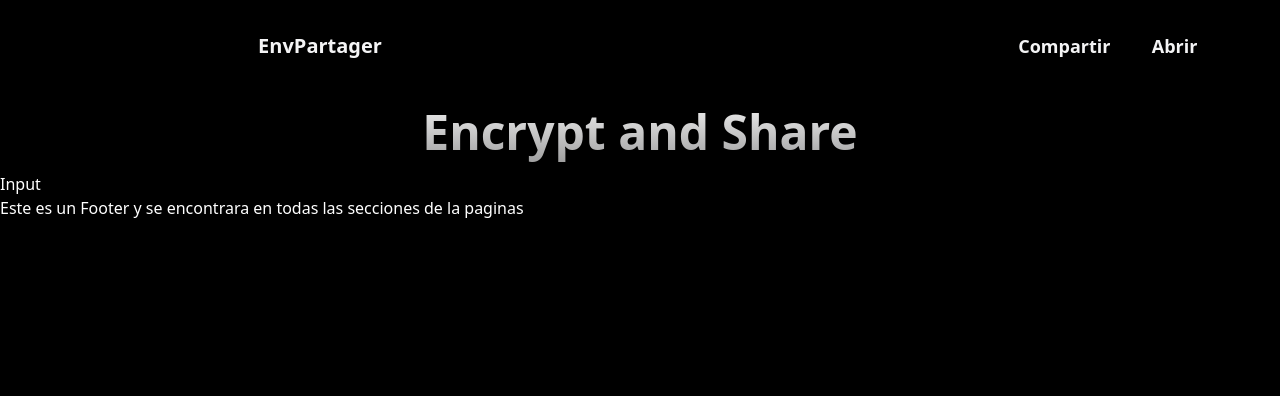
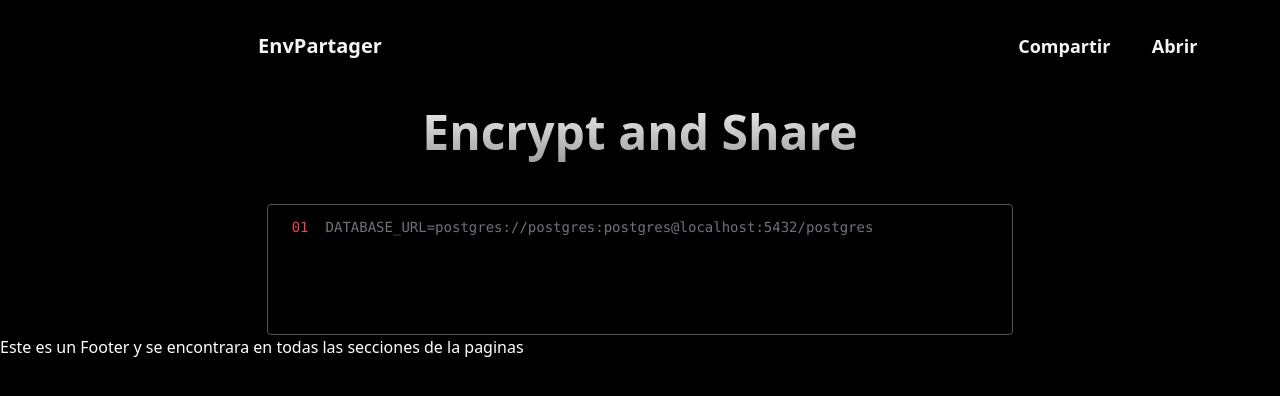
Before and after one commit to FxIvan/envshareNextJS, a Next.js app: page /share in a window 1280 px wide. Shown: the top 396 px of the page. Built offline with nearby package versions, Linux system fonts and the light colour scheme.

Commit message:
TextArea

```diff
--- a/src/app/component/inputTextArea/inputTextArea.js
+++ b/src/app/component/inputTextArea/inputTextArea.js
@@ -1,7 +1,36 @@
-export default function InputTextArea(){
-    return(
-        <div>
-            <h2 className="text-white">Input</h2>
+"use client";
+import { Fragment, useState } from "react";
+
+export default function InputTextArea() {
+  const [inputArea, setInputArea] = useState("");
+  return (
+    <div>
+      <pre className="px-4 py-3 mt-8 font-mono text-left bg-transparent border rounded border-zinc-600 focus:border-zinc-100/80 focus:ring-0 sm:text-sm text-zinc-100  w-7/12 m-auto">
+        <div className="flex items-start px-2 text-sm">
+          <div
+            aria-hidden="true"
+            className="pr-4 font-mono border-r select-none border-zinc-300/5 text-zinc-700"
+          >
+            {Array.from(inputArea.split("\n")).map((_, index) => (
+              <Fragment>
+                <span className="text-red-500">{(index + 1).toString().padStart(2,"0")}</span>
+                <br />
+              </Fragment>
+            ))}
+          </div>
+          <div className="w-full">
+            <textarea
+              className="focus:outline-none w-full p-0 text-base bg-transparent border-0 appearance-none resize-none hover:resize text-zinc-100 placeholder-zinc-500 focus:ring-0 sm:text-sm"
+              rows={Math.max(5,inputArea.split("\n").length)}
+              placeholder="DATABASE_URL=postgres://postgres:postgres@localhost:5432/postgres"
+              onChange={(e) => setInputArea(e.target.value)}
+              style={{minWidth:"100%"}}
+            />{" "}
+          </div>
         </div>
-    )
+        <div></div>
+        <div></div>
+      </pre>
+    </div>
+  );
 }
```
